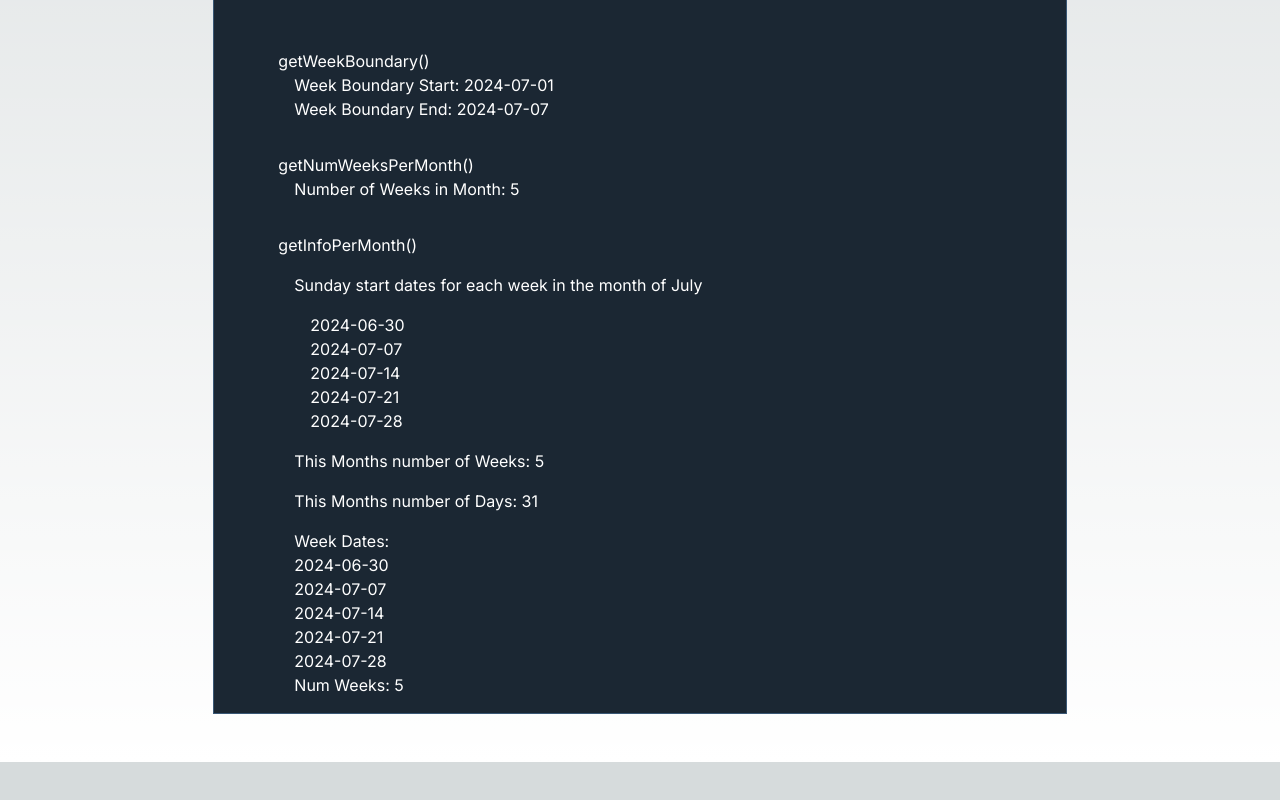
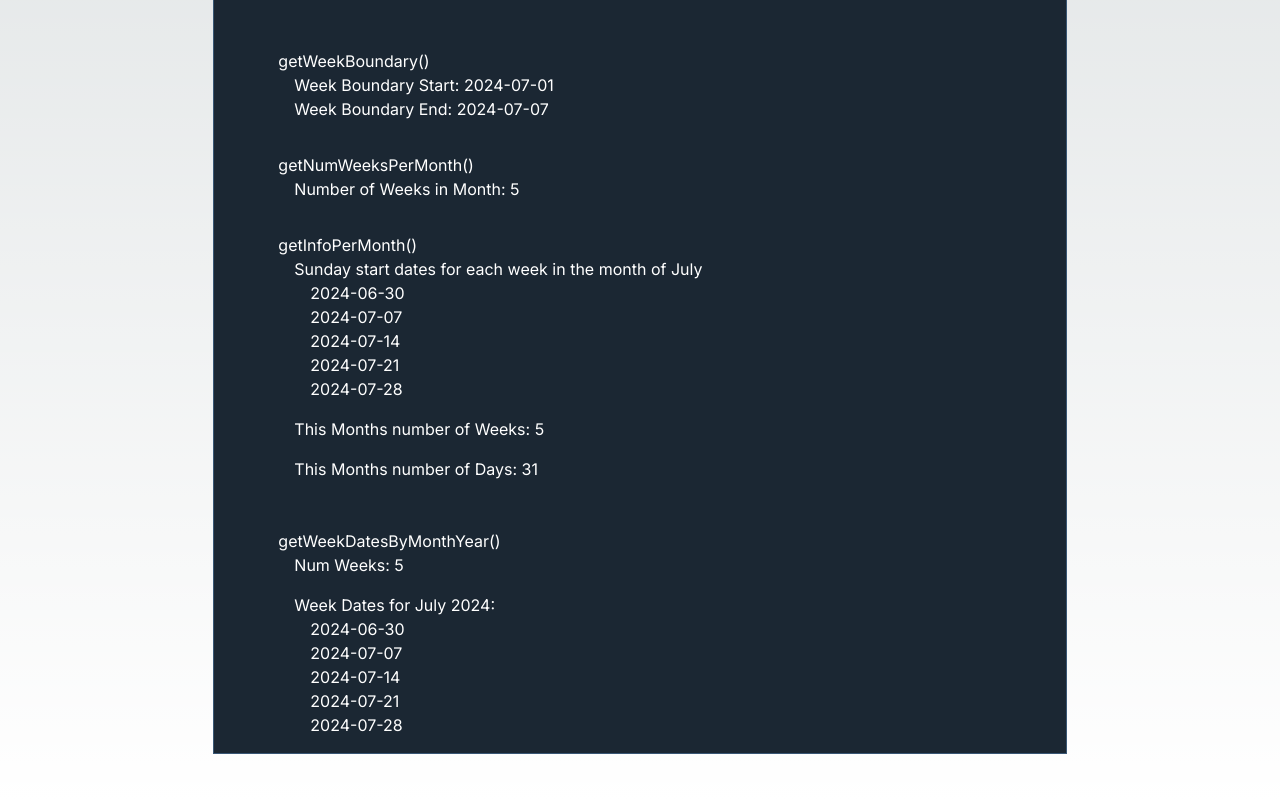
Before and after one commit to nickfang/nickfang.github.io, a Next.js app: page /ideas/date-range in a window 1280 px wide. Shown: the part 566-1366 px from the top of the page. Before the commit the page ends 1328 px from the top, so only its background shows below. Built offline with nearby package versions, Linux system fonts and the light colour scheme.

Commit message:
Fixing styling and adding notes to the date utility.

```diff
--- a/src/app/ideas/date-range/page.tsx
+++ b/src/app/ideas/date-range/page.tsx
@@ -10,6 +10,7 @@ import {
   getWeekDatesByMonthYear,
   getDateString,
   WEEKDAYS,
+  MONTHS,
 } from '@/utils/date';
 import TextField from '@/components/inputs/TextField';
 import DateInput from '@/components/inputs/DateInput';
@@ -100,7 +101,7 @@ const DateRange = () => {
         <div>
           <div>getInfoPerMonth()</div>
           <div className="mx-4">
-            <p>Sunday start dates for each week in the month of {infoPerMonth.month}</p>
+            <div>Sunday start dates for each week in the month of {infoPerMonth.month}</div>
             <div className="mx-4">
               {infoPerMonth.startDates.map((dateStr: string) => (
                 <div key={dateStr}>{dateStr}</div>
@@ -112,13 +113,20 @@ const DateRange = () => {
             <div>
               <p>This Months number of Days: {infoPerMonth.totalDays} </p>
             </div>
+          </div>
+        </div>
+        <div>
+          <div>getWeekDatesByMonthYear()</div>
+          <div className="mx-4">
+            <div className="mb-4">Num Weeks: {weekDates.numWeeks}</div>
             <div>
-              Week Dates:{' '}
-              {weekDates.weekDates.map((dateStr: string) => (
-                <div key={dateStr}>{dateStr}</div>
-              ))}
+              Week Dates for {MONTHS[jsdate.getMonth()]} {jsdate.getFullYear()}:{' '}
+              <div className="mx-4">
+                {weekDates.weekDates.map((dateStr: string) => (
+                  <div key={dateStr}>{dateStr}</div>
+                ))}
+              </div>
             </div>
-            <div>Num Weeks: {weekDates.numWeeks}</div>
           </div>
         </div>
       </div>
--- a/src/utils/date.ts
+++ b/src/utils/date.ts
@@ -1,6 +1,9 @@
 // new Date() creates a date object at UTC time.
 // Currently these functions are not timezone aware.
 // When a date instance is used in a function, it is modified in place.
+
+// TODO: Refactor to have date functions that take in a Date object.  Then add functions that take in a month and year.
+// TODO: Think of this more like an api and what endpoints would be useful.
 
 const MONTHS = [
   'January',
```
